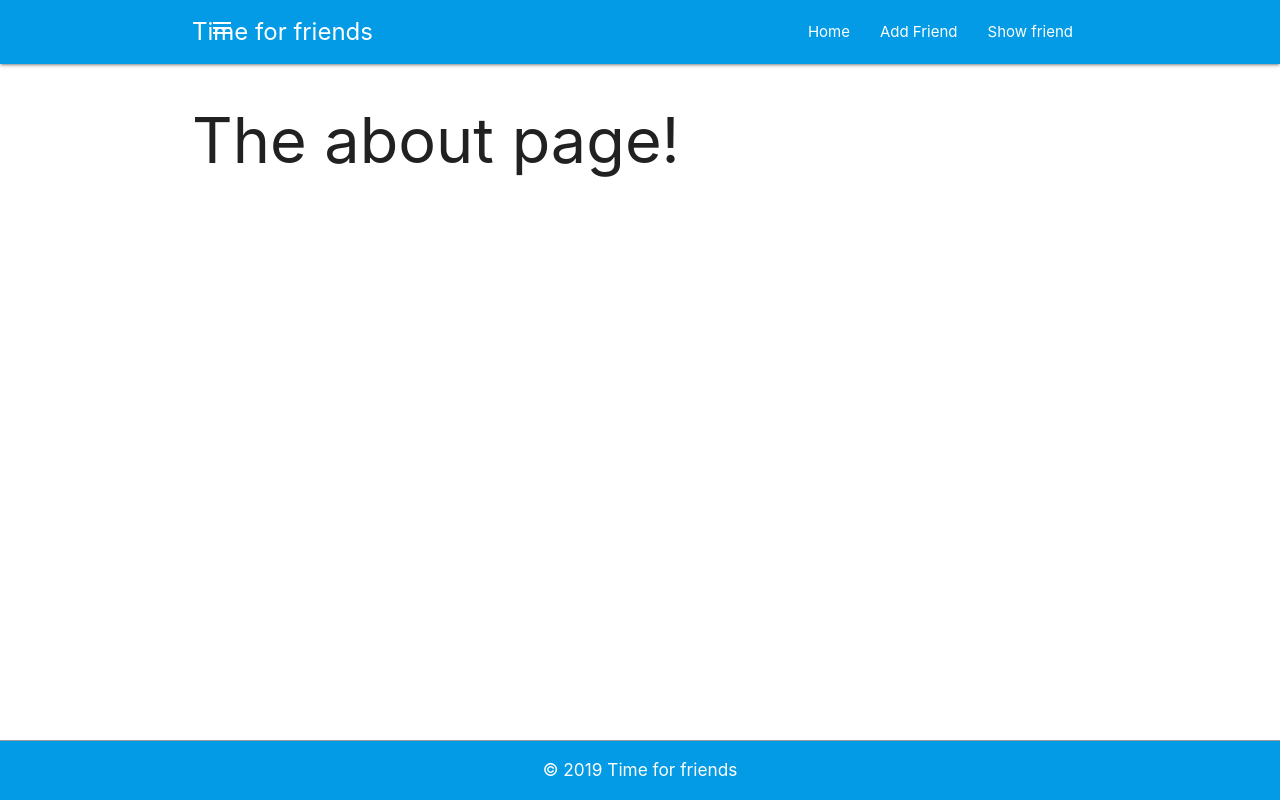
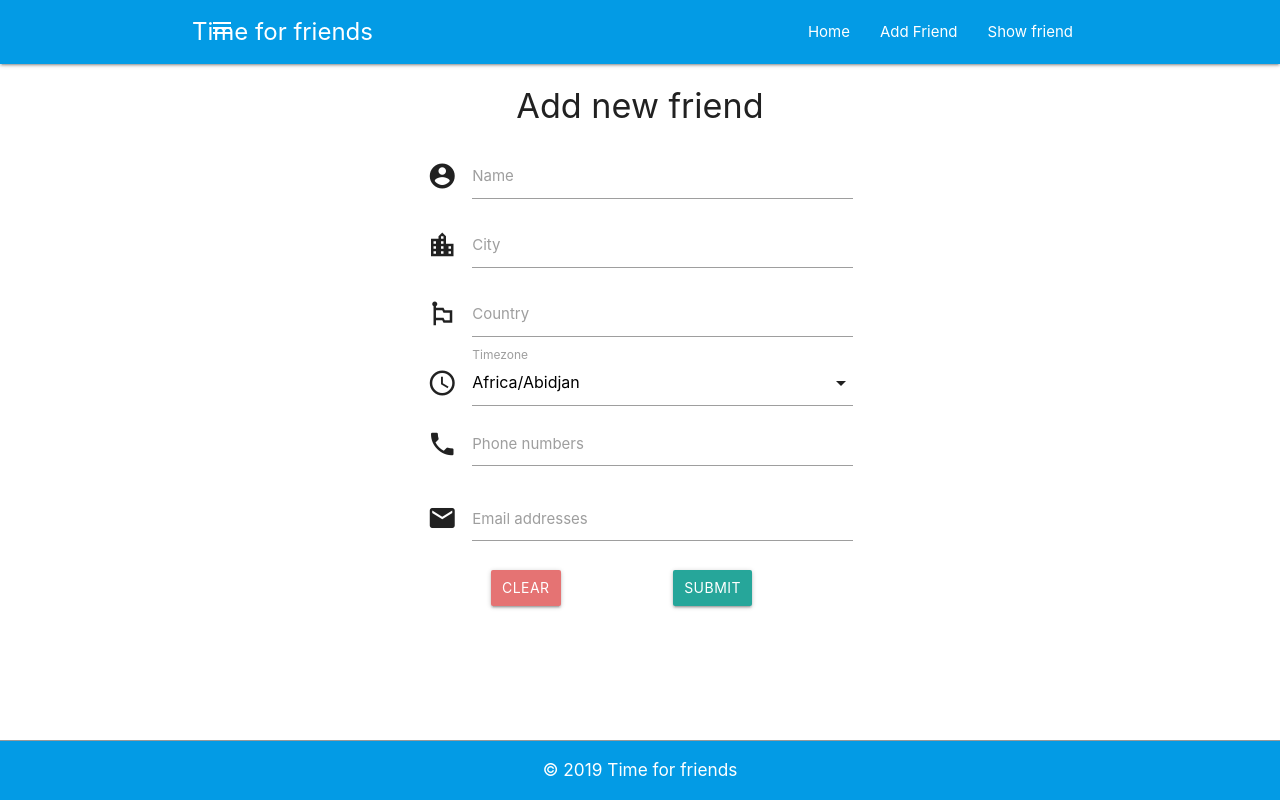
Before and after one commit to Aarkan1/time_for_friends, a React (Create React App) app in the folder frontend/: page /add-friend in a window 1280 px wide. Built offline with nearby package versions, Linux system fonts and the light colour scheme; no server answers.

Commit message:
added moment.js for timezone management

```diff
--- a/frontend/package.json
+++ b/frontend/package.json
@@ -5,6 +5,7 @@
   "dependencies": {
     "http-proxy-middleware": "^0.20.0",
     "materialize-css": "^1.0.0-rc.2",
+    "moment-timezone": "^0.5.26",
     "node-sass": "^4.12.0",
     "react": "^16.9.0",
     "react-dom": "^16.9.0",
--- a/frontend/src/components/Clock.js
+++ b/frontend/src/components/Clock.js
@@ -1,8 +1,10 @@
 import React, { Component } from "react";
 import { sleep } from "../utilities/utils";
+import moment from 'moment-timezone'
 
 export default class Clock extends Component {
-  offset = (this.props.timeOffset + (new Date().getTimezoneOffset() / 60) || 0)
+  offset = (this.props.timeOffset - moment().utcOffset() * 60 * 1000 || 0)
+  timezone = this.props.timezone || moment.tz.guess()
   _isMounted = false;
   state = {
     time: new Date(Date.now() + this.offset)
@@ -11,7 +13,7 @@ export default class Clock extends Component {
   async updateTime() {
     while(this._isMounted) {
       this.setState({ time: new Date(Date.now() + this.offset) })
-      this.props.onUpdate && this.props.onUpdate(this.state.time)
+      this.props.onUpdate && this.props.onUpdate(this.state.time.getHours() > 20 || this.state.time.getHours() < 8)
       await sleep(500)
     }
   }
--- a/frontend/src/components/FriendCard.js
+++ b/frontend/src/components/FriendCard.js
@@ -9,7 +9,7 @@ export default class FriendCard extends Component {
 
   setNight(e) {
     this.setState({
-      isNight: e.getHours() > 18
+      isNight: e
     });
   }
 
@@ -17,7 +17,7 @@ export default class FriendCard extends Component {
     return (
       <Clock
         onUpdate={e => this.setNight(e)}
-        {...{ timeOffset: this.props.timeOffset }}
+        {...{ timeOffset: this.props.timeOffset, timezone: this.props.timezone }}
       />
     );
   }
--- a/frontend/src/models/Person.js
+++ b/frontend/src/models/Person.js
@@ -1,15 +1,10 @@
 import Rest from './Rest'
-import timezones from '../utilities/timezones.json'
+import moment from 'moment-timezone';
 
 export default class Person extends Rest {
   constructor(obj) {
     super(obj);
-    let timeOffset = timezones[obj.timezone]
-    timeOffset = timeOffset.match(/\(GMT([+-]\d+:\d+)\)/)[0].replace(/[()GMT]/g, '')
-    timeOffset = timeOffset.split(':')
-    // convert to offset in milliseconds
-    timeOffset = ((parseInt(timeOffset[0]) * 60 * 60 * 1000) + (parseInt(timeOffset[0]) * 60 * 1000))
-
+    let timeOffset = moment().tz(obj.timezone).utcOffset() * 60 * 1000
     Object.assign(this, obj, {timeOffset})
   }
 }
--- a/frontend/src/models/REST.js
+++ b/frontend/src/models/REST.js
@@ -38,9 +38,8 @@ export default class Rest {
   }
 
   async save() {
-    this._id ? await customPut(`/rest/${type || this.name}`, this)
+    return this._id ? await customPut(`/rest/${type || this.name}`, this)
              : await customPost(`/rest/${type || this.name}`, this);
-    return this
   }
 
   async delete() {
--- a/frontend/src/pages/AddFriend.js
+++ b/frontend/src/pages/AddFriend.js
@@ -1,20 +1,175 @@
 import React, { Component } from "react";
-import Person from '../models/Person'
+import { withRouter } from 'react-router-dom';
+import Person from "../models/Person";
+import moment from "moment-timezone";
+import M from "materialize-css";
 
-export default class AddFriend extends Component {
+class AddFriend extends Component {
+  state = {
+    name: "",
+    city: "",
+    country: "",
+    timezone: "Africa/Abidjan",
+    phoneNumbers: "",
+    mailAddresses: ""
+  };
 
-    async componentDidMount() {
-      console.log(await Person.findOne('5d75f9ab9f405453784fb3c8'));
+  async componentDidMount() {
+    M.FormSelect.init(document.querySelectorAll("select"));
+  }
 
+  validateForm() {
+    let s = this.state;
+    return (
+      !!s.name.trim() &&
+      !!s.city.trim() &&
+      !!s.country.trim() &&
+      !!s.timezone.trim() &&
+      !!s.phoneNumbers.trim() &&
+      !!s.mailAddresses.trim()
+    );
+  }
+
+  async addNewFriend(e) {
+    e.preventDefault();
+    if (!this.validateForm()) {
+      console.warn("Error: Form did not validate");
+      return;
     }
+
+    let friend = { ...this.state };
+    Object.assign(friend, {
+      phoneNumbers: this.state.phoneNumbers.split("\n"),
+      mailAddresses: this.state.mailAddresses.split("\n")
+    });
+    console.log(friend);
+
+    let person = new Person(friend);
+    person = await person.save()
+    console.log(person);
+
+
+    this.props.history.push('/friend/' + person._id)
+  }
+
+  clearFields() {
+    this.setState({
+      name: "",
+      city: "",
+      country: "",
+      timezone: "",
+      phoneNumbers: "",
+      mailAddresses: ""
+    });
+    document.querySelector("#friend-emails").style.height = "0px";
+    document.querySelector("#friend-phone").style.height = "0px";
+  }
+
+  handleAddPhoneNumber(e, i) {
+    let numbers = [...this.state.phoneNumbers];
+    numbers[i] = e.target.value;
+    this.setState({ phoneNumbers: numbers });
+  }
+
+  timezoneList() {
+    return moment.tz.names().map(zone => (
+      <option key={zone} value={zone}>
+        {zone}
+      </option>
+    ));
+  }
 
   render() {
     return (
-      <div>
-        <h1>The about page!</h1>
-
-        {this.props.match.params.lol}
+      <div className="row">
+        <h4 className="center-align">Add new friend</h4>
+        <form
+          className="col s12 m8 l6 offset-m2 offset-l3"
+          action=""
+          onSubmit={e => this.addNewFriend(e)}
+        >
+          <div className="input-field">
+            <i className="material-icons prefix">account_circle</i>
+            <input
+              type="text"
+              id="friend-name"
+              value={this.state.name}
+              onChange={e => this.setState({ name: e.target.value })}
+            />
+            <label htmlFor="friend-name">Name</label>
+          </div>
+          <div className="input-field">
+            <i className="material-icons prefix">location_city</i>
+            <input
+              type="text"
+              id="friend-city"
+              value={this.state.city}
+              onChange={e => this.setState({ city: e.target.value })}
+            />
+            <label htmlFor="friend-city">City</label>
+          </div>
+          <div className="input-field">
+            <i className="material-icons prefix">emoji_flags</i>
+            <input
+              type="text"
+              id="friend-country"
+              value={this.state.country}
+              onChange={e => this.setState({ country: e.target.value })}
+            />
+            <label htmlFor="friend-country">Country</label>
+          </div>
+          <div className="input-field">
+            <i className="material-icons prefix">schedule</i>
+            <select
+              value={this.state.timezone}
+              onChange={e => this.setState({ timezone: e.target.value })}
+            >
+              {this.timezoneList()}
+            </select>
+            <label>Timezone</label>
+          </div>
+          <div className="input-field">
+            <i className="material-icons prefix">phone</i>
+            <textarea
+              type="text"
+              value={this.state.phoneNumbers}
+              onChange={e => this.setState({ phoneNumbers: e.target.value })}
+              className="materialize-textarea"
+              id="friend-phone"
+            />
+            <label htmlFor="friend-phone">Phone numbers</label>
+          </div>
+          <div className="input-field">
+            <i className="material-icons prefix">email</i>
+            <textarea
+              type="email"
+              value={this.state.mailAddresses}
+              onChange={e => this.setState({ mailAddresses: e.target.value })}
+              className="materialize-textarea"
+              id="friend-emails"
+            />
+            <label htmlFor="friend-emails">Email addresses</label>
+          </div>
+          <div className="row">
+            <button
+              type="button"
+              onClick={e => this.clearFields(e)}
+              className="col offset-s2 waves-effect lighten-waves btn red lighten-2"
+            >
+              Clear
+            </button>
+            <button
+              type="submit"
+              onClick={e => this.addNewFriend(e)}
+              className="col offset-s3 waves-effect lighten-waves btn"
+            >
+              Submit
+            </button>
+          </div>
+        </form>
       </div>
     );
   }
 }
+
+export default withRouter(AddFriend)
--- a/frontend/src/utilities/utils.js
+++ b/frontend/src/utilities/utils.js
@@ -1,3 +1,11 @@
+import moment from 'moment-timezone'
+
 export function sleep(ms) {
   return new Promise(resolve => setTimeout(resolve, ms));
 }
+
+export function getDSToffset(tz) {
+  var janOffset = moment.tz({month: 0, day: 1}, tz).utcOffset();
+  var junOffset = moment.tz({month: 5, day: 1}, tz).utcOffset();
+  return Math.abs(junOffset - janOffset);
+}
```
Also changed, not shown: 1 other file (tests, documents, lock files or other folders).
